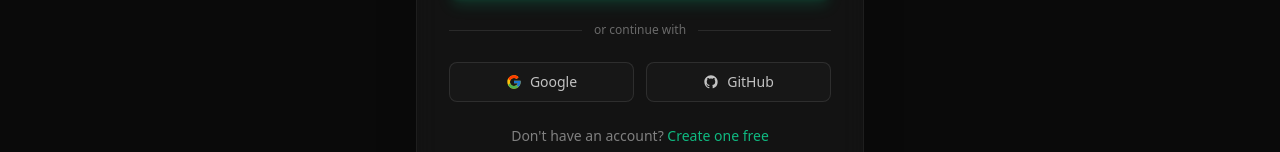
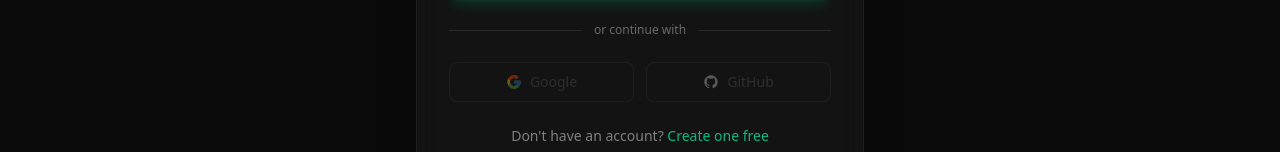
Before and after one commit to amalpvatayam67/llm-firewall-website, a Next.js app: page /subscriber/login in a window 1280 px wide. Shown: the part 517-669 px from the top of the page. Built offline with nearby package versions, Linux system fonts and the light colour scheme; no server answers.

Commit message:
Disable Gmail and Github

```diff
--- a/src/app/subscriber/login/page.tsx
+++ b/src/app/subscriber/login/page.tsx
@@ -164,28 +164,18 @@ export default function SubscriberLoginPage() {
           <div className="grid grid-cols-2 gap-3">
             <button
               type="button"
-              onClick={() => handleOAuth('google')}
-              disabled={oauthLoading !== null}
-              className="flex items-center justify-center gap-2 h-10 rounded-lg bg-surface border border-white/10 text-sm font-medium text-foreground/80 hover:bg-surface-hover hover:border-white/20 transition-colors disabled:opacity-60 disabled:cursor-not-allowed"
+              disabled
+              className="flex items-center justify-center gap-2 h-10 rounded-lg bg-surface border border-white/10 text-sm font-medium text-foreground/30 opacity-40 cursor-not-allowed select-none"
             >
-              {oauthLoading === 'google' ? (
-                <Loader2 size={15} className="animate-spin" />
-              ) : (
-                <GoogleIcon />
-              )}
+              <GoogleIcon />
               Google
             </button>
             <button
               type="button"
-              onClick={() => handleOAuth('github')}
-              disabled={oauthLoading !== null}
-              className="flex items-center justify-center gap-2 h-10 rounded-lg bg-surface border border-white/10 text-sm font-medium text-foreground/80 hover:bg-surface-hover hover:border-white/20 transition-colors disabled:opacity-60 disabled:cursor-not-allowed"
+              disabled
+              className="flex items-center justify-center gap-2 h-10 rounded-lg bg-surface border border-white/10 text-sm font-medium text-foreground/30 opacity-40 cursor-not-allowed select-none"
             >
-              {oauthLoading === 'github' ? (
-                <Loader2 size={15} className="animate-spin" />
-              ) : (
-                <GitHubIcon />
-              )}
+              <GitHubIcon />
               GitHub
             </button>
           </div>
```
